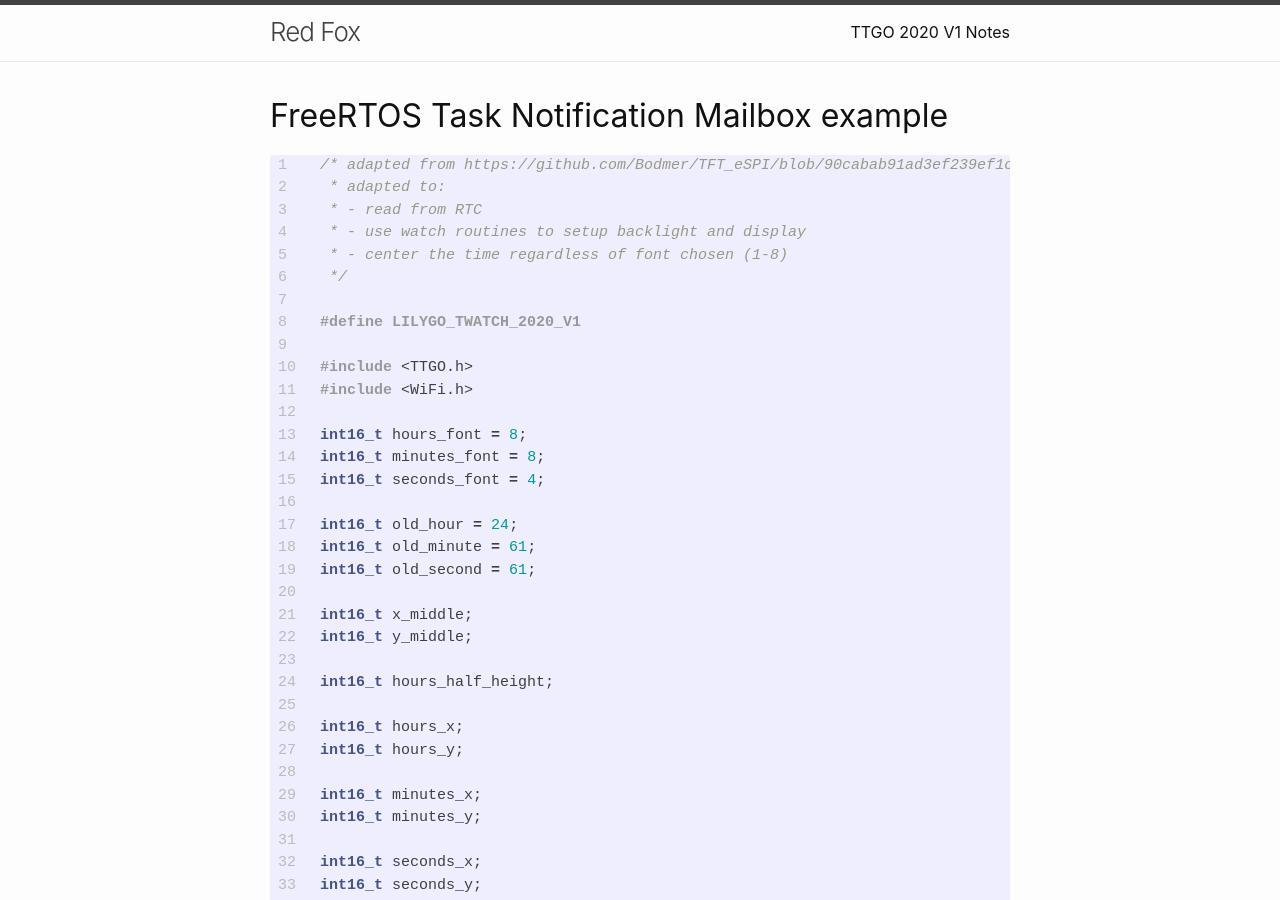
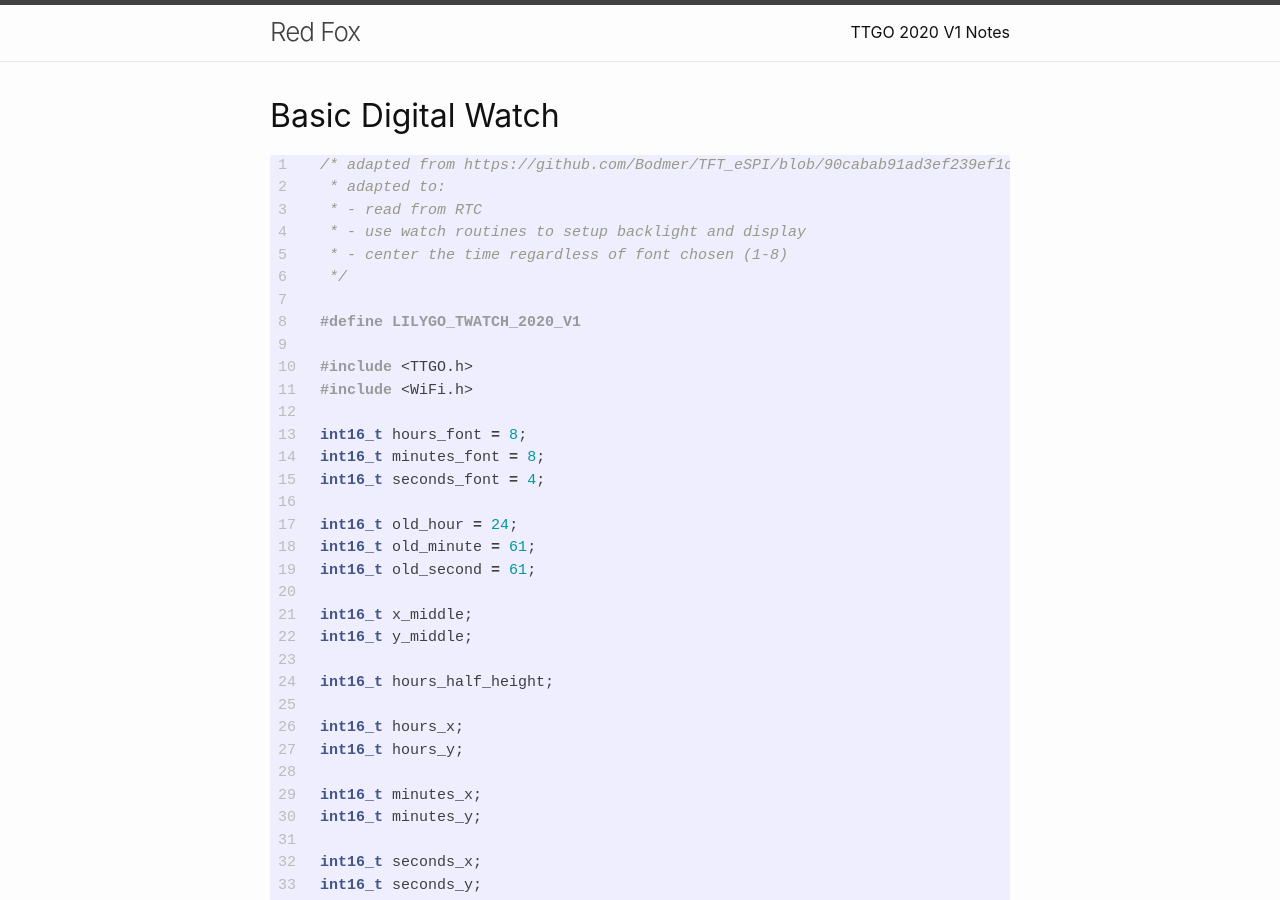
Before and after one commit to red-fox-star/website, a Jekyll site: the page built from pages/ttgo_watch/examples/basic_watch.md, in a window 1280 px wide and 900 px high. Built offline with Jekyll 4.4.1, drawn with Linux system fonts in a browser that asks for light colours.

Commit message:
fix incorrect title on ttgo/basic watch example

```diff
--- a/pages/ttgo_watch/examples/basic_watch.md
+++ b/pages/ttgo_watch/examples/basic_watch.md
@@ -1,6 +1,6 @@
 ---
 layout: home
-title: FreeRTOS Task Notification Mailbox example
+title: Basic Digital Watch
 ---
 
 {% highlight c++ linenos %}
```
